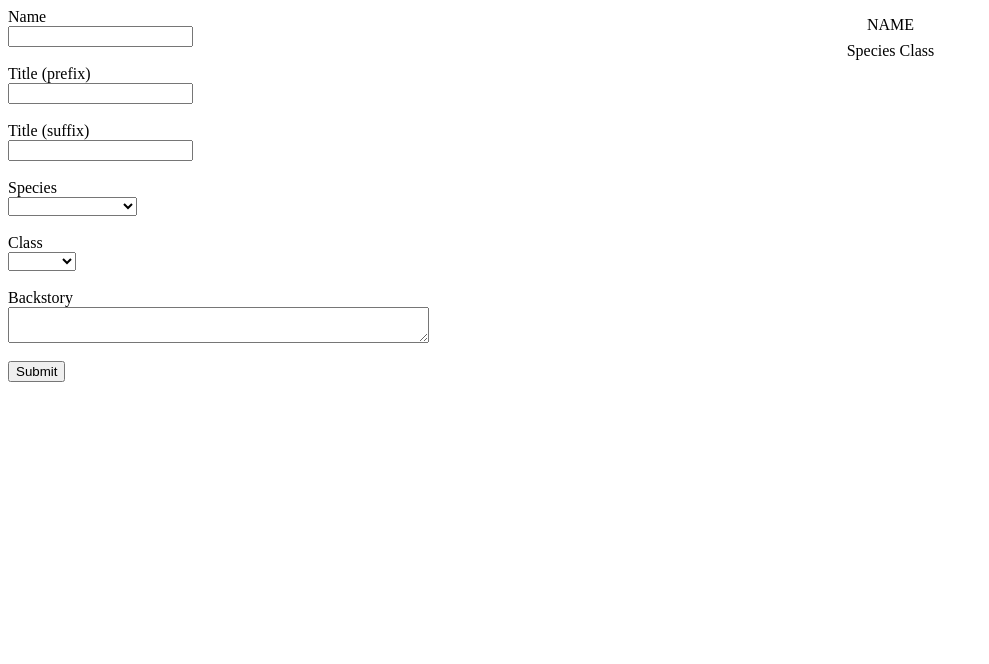
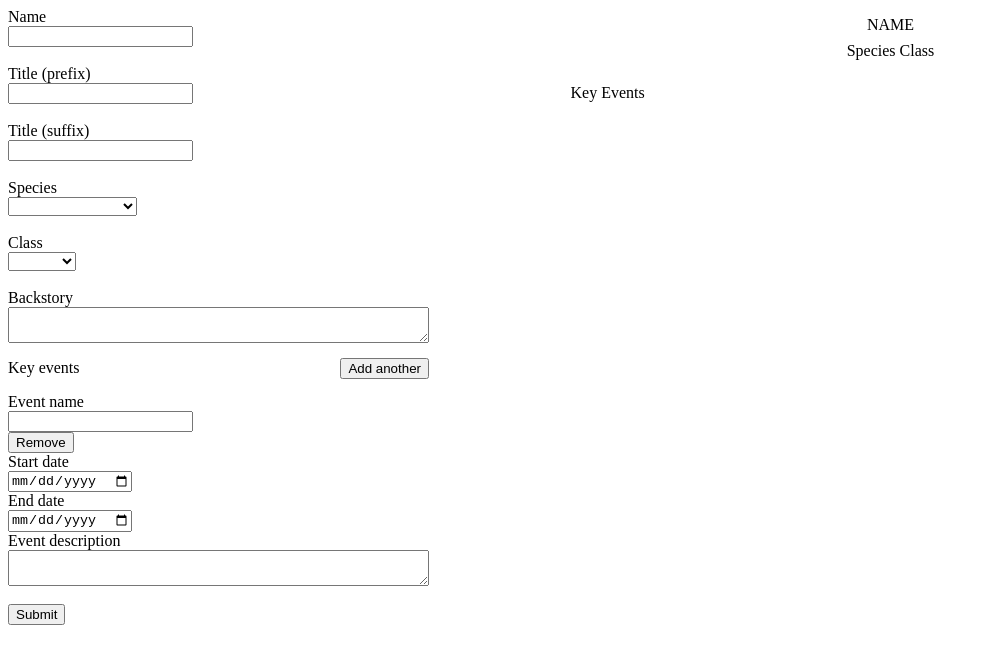
Before and after one commit to mjulmer/odin-cv, a React (Vite) app: page / in a window 1280 px wide. Shown: the top 664 px of the page, without its empty margins (0-989 px from the left). Built offline with nearby package versions, Linux system fonts and the light colour scheme.

Commit message:
Add partial handling for key events
This does not yet display key events or correctly remove the header
when there are no key events. The add and remove buttons don't work
yet.

```diff
--- a/src/App.css
+++ b/src/App.css
@@ -1,3 +1,8 @@
+/* :root {
+  color: gray;
+  background-color: black;
+} */
+
 .app-root {
   display: grid;
   gap: 5rem;
@@ -15,7 +20,28 @@ textarea {
   resize: vertical;
 }
 
+.key-events-header {
+  display: flex;
+  justify-content: space-between;
+  align-items: center;
+}
+
+.key-events-title {
+  display: inline;
+}
+
+.new-event-button {
+  height: min-content;
+}
+
 .character-info {
+  display: flex;
+  flex-direction: column;
+  align-items: center;
+}
+
+.inner-display-container {
+  width: clamp(10rem, 40rem, 40rem);
   display: flex;
   flex-direction: column;
   justify-content: start;
--- a/src/App.jsx
+++ b/src/App.jsx
@@ -12,6 +12,13 @@ function App() {
   const [displaySkills, setDisplaySkills] = useState([]);
   const [displayKeyEvents, setDisplayKeyEvents] = useState([]);
   const [displayBackstory, setDisplayBackstory] = useState("");
+
+  // TODO display key events
+  // don't display key events when there aren't any
+  // TODO add ID to key events ->
+  // TODO add remove key event affordance
+  // TODO add date to key events -> date formatting
+  // TODO add skills section
 
   function setDisplayInfo(
     name = displayName,
@@ -69,6 +76,14 @@ function CharacterIntakeForm({
   setDisplayKeyEvents,
   setDisplayBackstory,
 }) {
+  function KeyEvent(name, startDate, endDate, description) {
+    this.id = crypto.randomUUID();
+    this.name = name;
+    this.startDate = startDate;
+    this.endDate = endDate;
+    this.description = description;
+  }
+
   const [name, setName] = useState("");
   const [prefixTitle, setPrefixTitle] = useState("");
   const [suffixTitle, setSuffixTitle] = useState("");
@@ -76,13 +91,17 @@ function CharacterIntakeForm({
   const [playerClass, setPlayerClass] = useState("");
   const [species, setSpecies] = useState("");
 
-  const [skills, setSkills] = useState([]);
-  const [keyEvents, setKeyEvents] = useState([]);
+  const [skills, setSkills] = useState([undefined]);
+  const [keyEvents, setKeyEvents] = useState([new KeyEvent()]);
   const [backstory, setBackstory] = useState("");
 
   function changeHandler(setter) {
     return (event) => setter(event.target.value);
   }
+
+  const keyEventDivs = keyEvents.map((event) => (
+    <CharacterMajorEventInput key={event.id} eventId={event.id} />
+  ));
 
   // TODO: appropriately mark required fields
   return (
@@ -139,9 +158,42 @@ function CharacterIntakeForm({
         cols="50"
         onChange={changeHandler(setBackstory)}
       />
+      <div className="key-events-header">
+        <p className="key-events-title">Key events</p>
+        <button className="new-event-button" type="button">
+          Add another
+        </button>
+      </div>
+      <>{keyEventDivs}</>
       <br />
       <button>Submit</button>
     </form>
+  );
+}
+
+function CharacterMajorEventInput({ eventId }) {
+  return (
+    <div>
+      <label htmlFor={"event-title" + eventId}>Event name</label>
+      <input
+        type="text"
+        name={"event-title" + eventId}
+        id={"event-title" + eventId}
+      />
+      <button className="new-event-button" type="button">
+        Remove
+      </button>
+      <label htmlFor={"start-date" + eventId}>Start date</label>
+      <input type="date" id={"start-date" + eventId}></input>
+      <label htmlFor={"end-date" + eventId}>End date</label>
+      <input type="date" id={"end-date" + eventId}></input>
+      <label htmlFor={"event-desc-" + eventId}>Event description</label>
+      <textarea
+        name={"event-desc-" + eventId}
+        id={"event-desc-" + eventId}
+        cols="50"
+      ></textarea>
+    </div>
   );
 }
 
@@ -157,6 +209,7 @@ function CharacterInfo({
 }) {
   return (
     <div className="character-info">
+      <div className="inner-display-container">
         <p className="displayNameTitle">
           {prefixTitle}
           {" " + name + " "}
@@ -171,12 +224,23 @@ function CharacterInfo({
               <p>Backstory</p>
               <p className="character-text-box">{backstory}</p>
             </>
-        ) : (
-          <></>
-        )}
+          ) : null}
         </>
+        <>
+          {keyEvents ? (
+            <>
+              <p>Key Events</p>
+              <KeyEventsDisplay keyEventsList={keyEvents}></KeyEventsDisplay>
+            </>
+          ) : null}
+        </>
+      </div>
     </div>
   );
 }
 
+function KeyEventsDisplay({ keyEventsList }) {
+  return <div></div>;
+}
+
 export default App;
```
Lines whose indentation alone changed are shown as unchanged.
